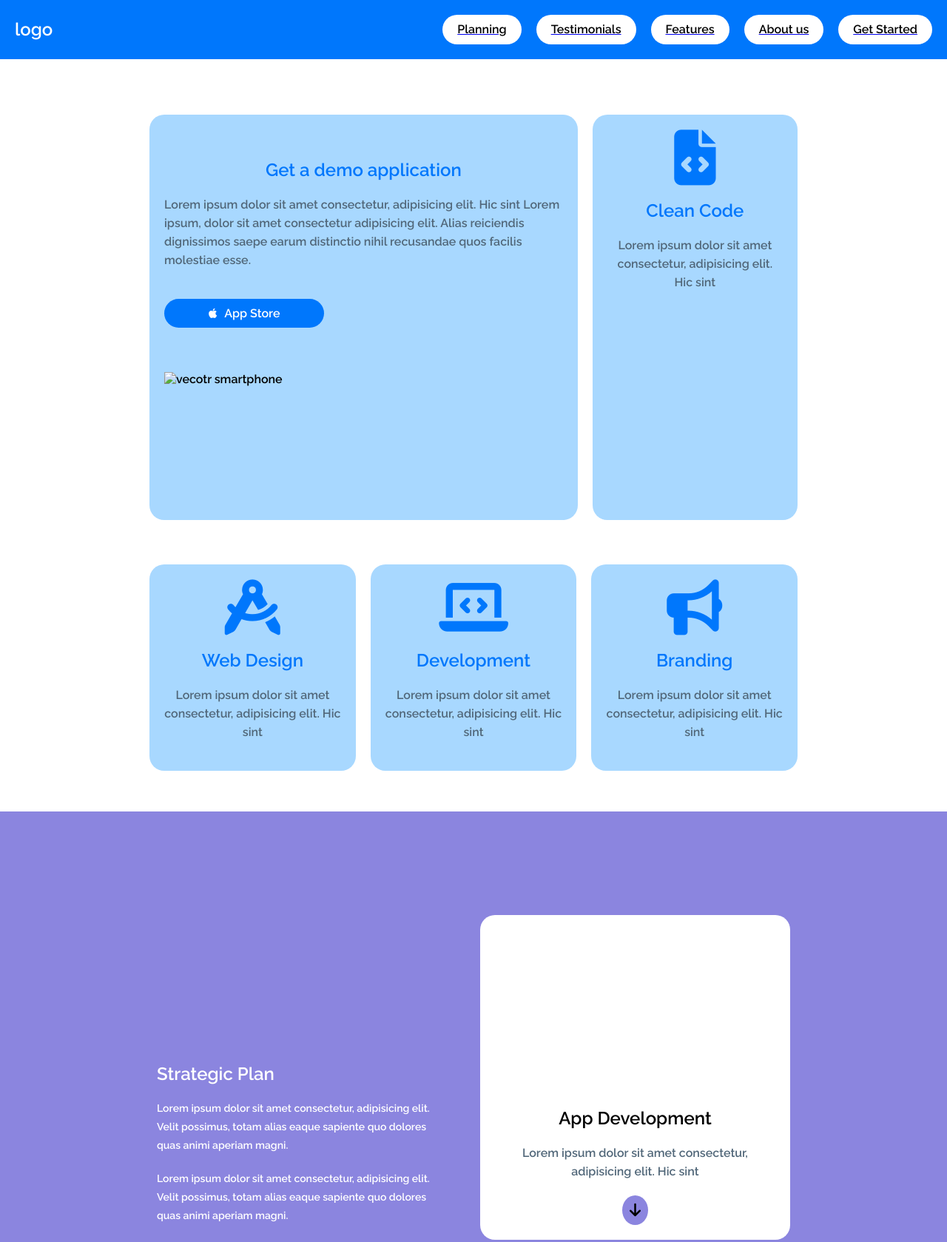
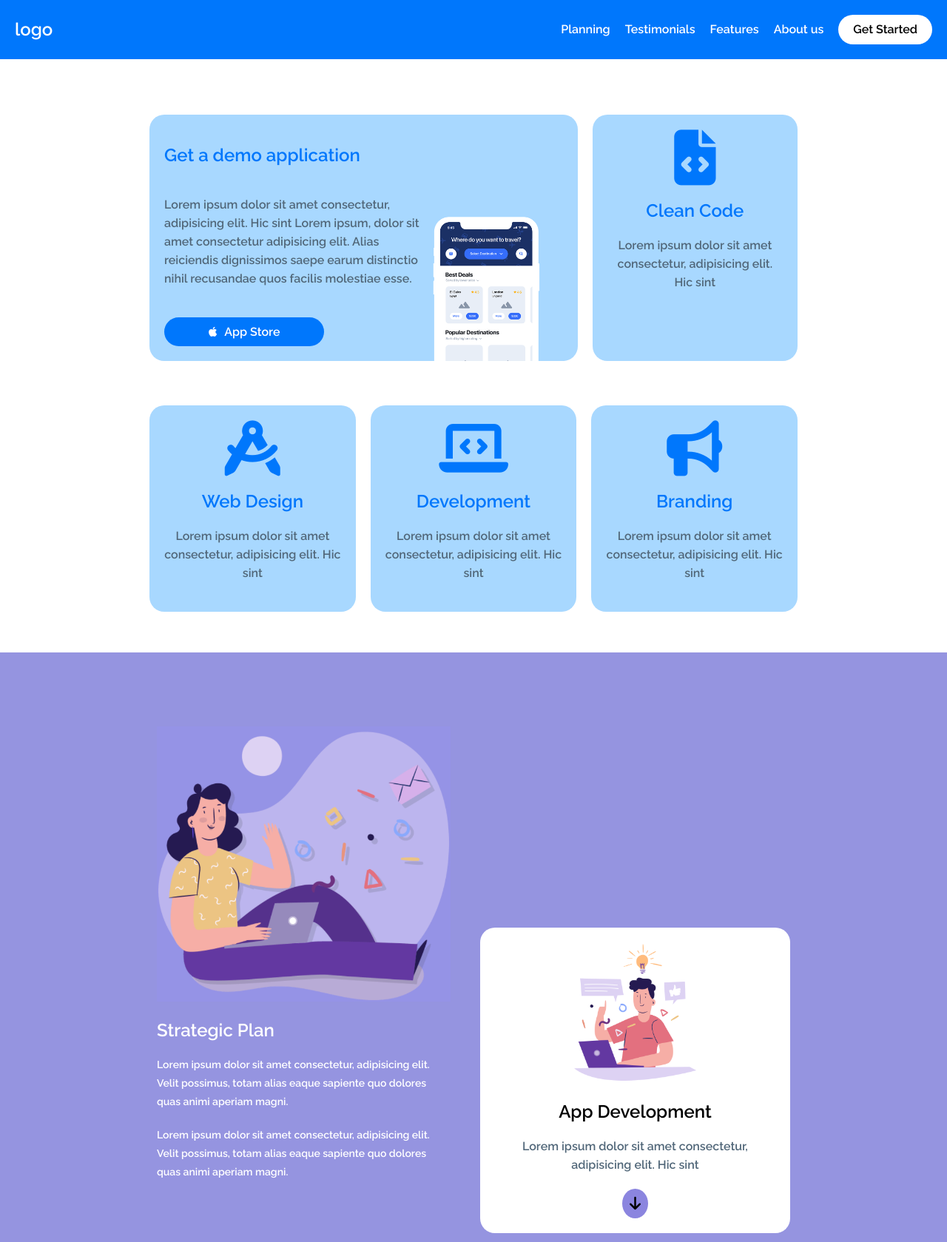
Before and after one commit to AlessioMaria5/htmlcss-responsive-layout, a plain HTML site: page index.html in a window 1280 px wide. Shown: the top 1679 px of the page at 74% size. Drawn offline with Linux system fonts and the light colour scheme; a web font is replaced by a local one.

Commit message:
Push Fix

```diff
--- a/css/style.css
+++ b/css/style.css
@@ -5,6 +5,8 @@
     padding: 0;
     margin: 0;
     box-sizing: border-box;
+
+    scroll-behavior: smooth;
 }
 
 
@@ -53,7 +55,7 @@ div {
 
 main {
 
-    background-color: rgb(139,133,223);
+    background-color: rgb(149,148,224);
 }
 
 section {
@@ -83,7 +85,12 @@ section {
     background-color: rgb(0,119,252);
     padding: 10px 60px;
 
+}
 
+.btn:hover {
+
+    background-color: rgba( 0,0,0,0.5);
+    translate: background-color: red 2s;
 }
 
 /***************************************************
@@ -95,6 +102,12 @@ header {
     background-color: rgb(0,119,252);
     height: 80px;
     color: white;
+
+    z-index: 99;
+    position: fixed;
+    width: 100%;
+    top: 0;
+    left: 0;
 }
 
 
@@ -130,14 +143,16 @@ header ul {
 
 }
 
-header ul li {
+header ul a {
 
     margin-left: 20px;
+    text-decoration: none;
+    color: white;
 }
 
 
 
-header ul li:last-child {
+header ul a:last-child {
 
     color: black;
     background-color: white;
@@ -153,6 +168,11 @@ HEADER
 /***************************************************
 SERVICES
 **************************************************/
+
+#svc {
+
+    padding-top: 80px;
+}
 #svc h2 {
 
     color: rgb(0,119,252);
@@ -259,12 +279,26 @@ SERVICES
 
 .cb-in.cb-img img {
 
-    object-fit: scale-down;
-    width: 100%;
+    object-fit: contain;
     height: 100%;
 
 }
 
+.plan-ls.card .cb-img img , .plan-ls .cb-img img {
+
+    object-fit: cover;
+    width: 100%;
+    height: 100%;
+}
+
+.plan-ls.card .cb-img, .plan-ls .cb-img {
+
+    width: 50%;
+    height: 50%;
+    margin: auto;
+
+
+}
 .card.big {
 
     display: flex;
@@ -293,7 +327,7 @@ SERVICES
 
 #plan {
 
-    padding: 40px 0px;
+    padding: 40px 0px 10px 0px;
 
 }
 
@@ -323,6 +357,16 @@ SERVICES
     border-radius: 50%;
 }
 
+.plan-ls p:last-child {
+
+    padding-bottom: 50px;
+}
+
+.plan-ls .cb-img {
+
+    width: 100%;
+    margin: 0;
+}
 
 /*********** PLAN *********/
 
@@ -516,7 +560,7 @@ footer {
 
     text-align: center;
     color: white;
-    background-color: black;
+    background-color: rgb(45,45,45);
     font-size: 0.8em;
 }
 
@@ -538,6 +582,10 @@ footer p:nth-of-type(2) {
     margin: auto;
 }
 
+footer a:link , footer a:visited {
+
+    color: rgb(139,133,223);
+}
 /************* FOOTER *********/
 
 /***************** DEFAULT RULES ****************/
@@ -548,7 +596,7 @@ footer p:nth-of-type(2) {
 
 
 /***************************************************
-RESPONSIVE
+RESPONSIVE TABLET
 **************************************************/
 
 @media screen and (min-width:588px) and (max-width: 997px) {
@@ -584,10 +632,6 @@ RESPONSIVE
        text-align: left;
     }
 
-    .cr-1 .card.big .cb-img {
-
-        width: 50%;
-    }
 
     .cr-1 .card {
 
@@ -680,6 +724,14 @@ RESPONSIVE
     }
 }
 
+/***************************************************
+RESPONSIVE TABLET
+**************************************************/
+
+/***************************************************
+RESPONSIVE LAPTOP +
+**************************************************/
+
 @media screen and ( min-width:998px) {
 
     .nav-list {
@@ -726,7 +778,32 @@ RESPONSIVE
     .card.big {
 
         display: flex;
+        flex-direction: row;
+        align-items: flex-end;
+        padding-bottom: 0;
 
+    }
+
+
+
+    .card.big .cb-in h2 {
+
+        text-align: left;
+        padding-top: 0px;
+    }
+
+    .card.big .cb-in {
+
+        margin: 0;
+        display: flex;
+        flex-direction: column;
+        justify-content: flex-start;
+        align-items: flex-start;
+    }
+
+    .cr-1 .card.big .cb-in:first-child {
+
+        width: 90%;
     }
 
     .cr-1 .card.big {
@@ -826,10 +903,12 @@ RESPONSIVE
 
     /********************/
 
-
-
     h1, h2, h3 {
 
         font-size: 1.5em;
     }
 }
+
+/***************************************************
+RESPONSIVE LAPTOP +
+**************************************************/
```
Also changed, not shown: img/about.jpg (added), img/logo.png (added), img/phone.png (added), img/planning1.png (added), img/planning2.png (added), img/testimonial1.jpg (added), img/testimonial2.jpg (added), img/testimonial3.jpg (added).
